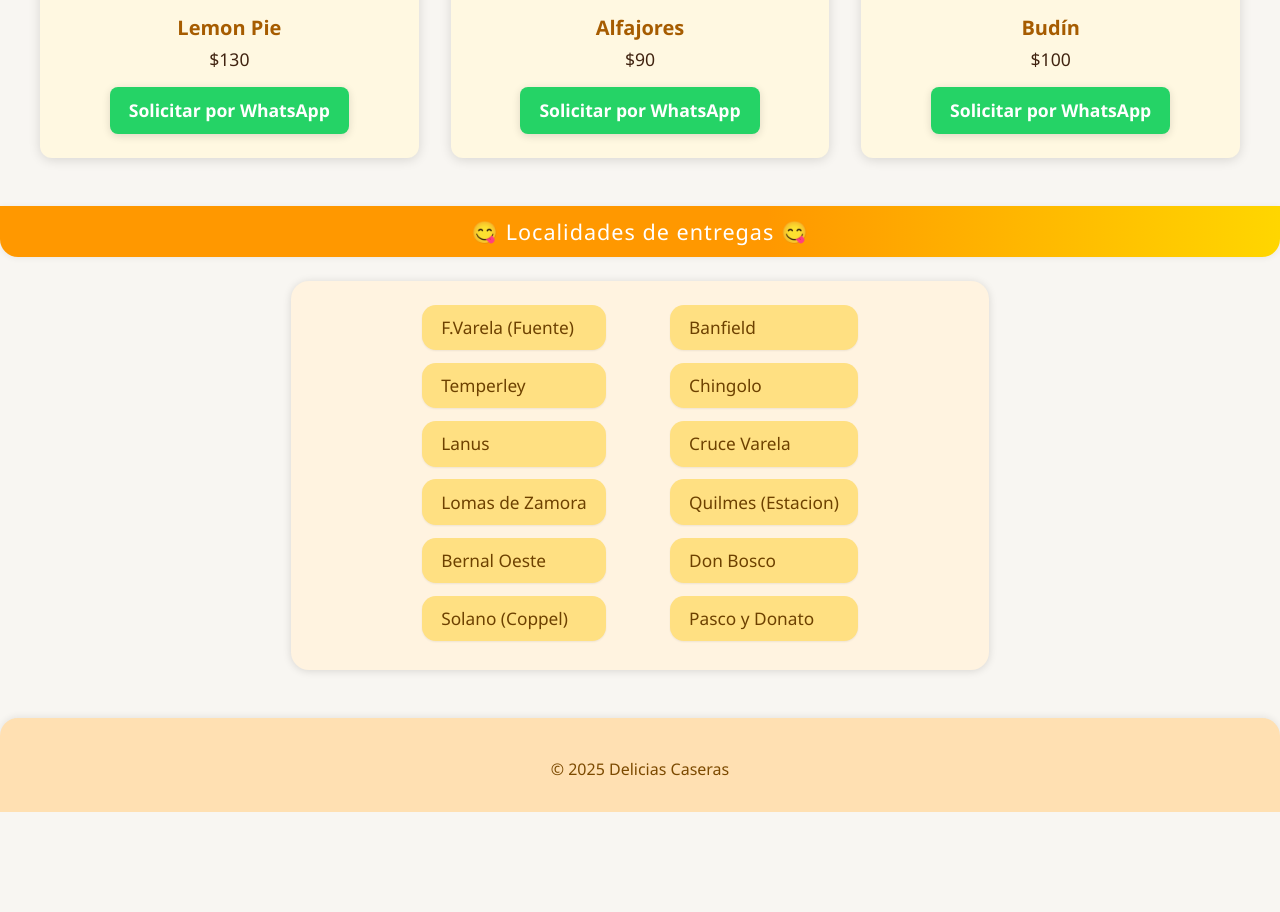
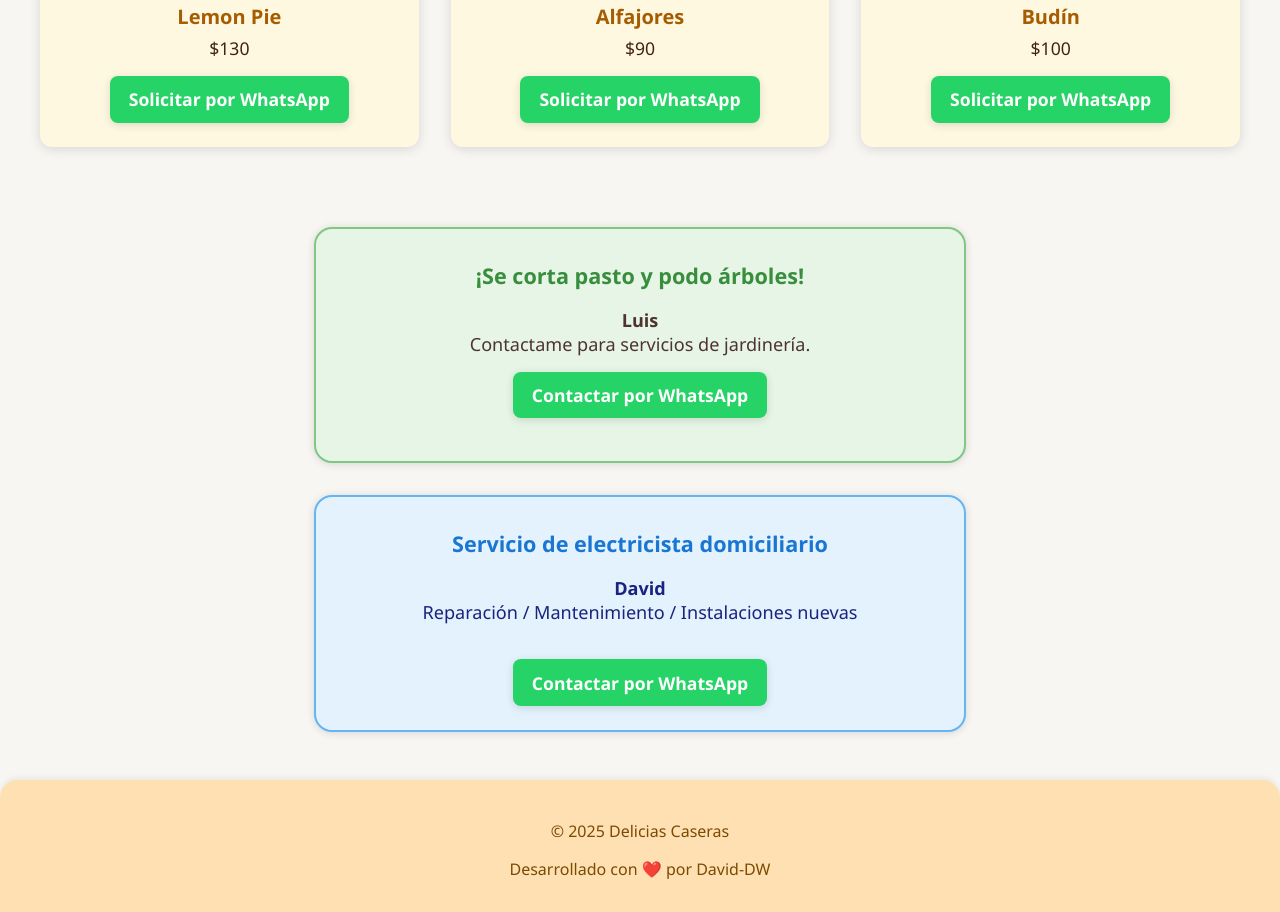
Before and after one commit to davidask611/Delicias-caseras, a plain HTML site: page index.html in a window 1280 px wide. Shown: the part 852-1764 px from the top of the page. Before the commit the page ends 1664 px from the top, so only its background shows below. Drawn offline with Linux system fonts and the light colour scheme.

Commit message:
"publicidad en la web"

```diff
--- a/estilos.css
+++ b/estilos.css
@@ -28,23 +28,11 @@ body {
   color: #a65c00;
 }
 
-.subtitulo {
+.slogan {
   margin: 0.5rem 0 1rem 0;
-  font-size: 1.8rem;
-  letter-spacing: 2px;
-  font-weight: bold;
-}
-
-.subtitulo .amarillo {
-  color: #ffd600;
-}
-
-.subtitulo .rojo {
-  color: #ff5252;
-}
-
-.subtitulo .azul {
-  color: #2979ff;
+  font-size: 1.3rem;
+  letter-spacing: 1px;
+  color: #6d4100;
 }
 
 .header__redes {
@@ -91,39 +79,39 @@ body {
   box-shadow: 0 1px 6px #0001;
 }
 
-.localidades {
-  display: flex;
-  justify-content: center;
-  gap: 4rem;
-  margin: 1.5rem auto 1.5rem auto;
-  max-width: 650px;
-  background: #fff3e0;
+/* Bloque publicidad */
+.publicidad {
+  margin: 2rem auto 0 auto;
+  max-width: 600px;
+  background: #e6f5e6;
   border-radius: 18px;
   box-shadow: 0 1px 8px #0002;
-  padding: 1.5rem 1.5rem 1rem 1.5rem;
-  width: calc(100% - 3rem);
-  /* Asegura que no exceda el ancho del viewport */
+  padding: 2rem 1.5rem 1.5rem 1.5rem;
+  text-align: center;
+  border: 2px solid #81c784;
+}
+.publicidad h2 {
+  margin-top: 0;
+  color: #388e3c;
+  font-size: 1.35rem;
+  font-weight: bold;
+}
+.publicidad p {
+  color: #4e342e;
+  font-size: 1.13rem;
+  margin-bottom: 1.2rem;
 }
 
-.localidades__localidad {
-  list-style: none;
-  padding: 0;
-  margin: 0;
+/* Publicidad electricista: color diferente */
+.publicidad-electricista {
+  background: #e3f2fd;
+  border: 2px solid #64b5f6;
 }
-
-.localidades__localidad li {
-  background: #ffe082;
-  color: #6d4100;
-  margin-bottom: 0.8rem;
-  padding: 0.7rem 1.2rem;
-  border-radius: 14px;
-  font-size: 1.08rem;
-  box-shadow: 0 1px 2px #0001;
-  transition: background 0.18s;
+.publicidad-electricista h2 {
+  color: #1976d2;
 }
-
-.localidades__localidad li:hover {
-  background: #ffd54f;
+.publicidad-electricista p {
+  color: #1a237e;
 }
 
 main {
@@ -214,13 +202,12 @@ footer {
     font-size: 2rem;
   }
 
-  .subtitulo {
-    font-size: 1.5rem;
+  .slogan {
+    font-size: 1.1rem;
   }
 
-  .localidades {
-    flex-direction: column;
-    gap: 2rem;
+  .publicidad {
+    padding: 1.2rem 0.5rem;
   }
 
   #productos-grid {
@@ -231,5 +218,4 @@ footer {
     width: 150px;
     height: 150px;
   }
-
 }
--- a/index.html
+++ b/index.html
@@ -4,52 +4,56 @@
 <head>
   <meta charset="UTF-8">
   <meta name="viewport" content="width=device-width, initial-scale=1">
-  <title>Delicias Caseras - Productos</title>
+  <title>Delicias Caseras | Postres caseros, budines y tortas a domicilio</title>
+  <meta name="description" content="Encontrá los postres más ricos y caseros para acompañar tus mates o café. Budines, tortas, bocados dulces y pan de pancho, ¡con entregas en zona sur!">
+  <meta name="keywords" content="postres caseros, budines, tortas, bocados dulces, pan de pancho, delicias caseras, zona sur, pastelería artesanal, entrega a domicilio">
   <link rel="stylesheet" href="estilos.css">
 </head>
 
 <body>
   <header class="header">
     <h1>Delicias Caseras</h1>
-    <h2 class="subtitulo">
-      <span class="amarillo">Da</span><span class="rojo">Lu</span><span class="azul">Ma</span>
-    </h2>
+    <p class="slogan">Encontrá los postres más ricos para los mates o café</p>
     <div class="header__redes">
       <a href="https://www.instagram.com/delicias_.daluma?utm_source=qr&igshid=MzNlNGNkZWQ4Mg%3D%3D" target="_blank"
         rel="noopener noreferrer">
-        <img src="img/instagram.png" alt="icono-de-instagram">Instagram
+        <img src="img/instagram.png" alt="Instagram de Delicias Caseras">Instagram
       </a>
       <a href="https://www.facebook.com/profile.php?id=61550997084165" target="_blank" rel="noopener noreferrer">
-        <img src="img/facebook.png" alt="icono-de-facebook">Facebook
+        <img src="img/facebook.png" alt="Facebook de Delicias Caseras">Facebook
       </a>
     </div>
   </header>
   <main>
-    <section id="productos-grid"></section>
+    <section id="productos-grid">
+      <!-- Aquí se carga el JS de productos -->
+    </section>
   </main>
-  <p class="entregas-title">
-    &#128523; Localidades de entregas &#128523;
-  </p>
-  <aside class="localidades">
-    <ul class="localidades__localidad">
-      <li>F.Varela (Fuente)</li>
-      <li>Temperley</li>
-      <li>Lanus</li>
-      <li>Lomas de Zamora</li>
-      <li>Bernal Oeste</li>
-      <li>Solano (Coppel)</li>
-    </ul>
-    <ul class="localidades__localidad">
-      <li>Banfield</li>
-      <li>Chingolo</li>
-      <li>Cruce Varela</li>
-      <li>Quilmes (Estacion)</li>
-      <li>Don Bosco</li>
-      <li>Pasco y Donato</li>
-    </ul>
-  </aside>
+
+  <section class="publicidad" aria-label="Publicidad corte de pasto">
+    <h2>¡Se corta pasto y podo árboles!</h2>
+    <p><strong>Luis</strong><br>Contactame para servicios de jardinería. <br>
+    <a class="btn-whatsapp"
+       href="https://wa.me/5491124056199?text=Buenas%20vengo%20de%20Delicias-caseras%20quisiera%20el%20servicio%20de%20cortar%20pasto/arbol"
+       target="_blank" rel="noopener noreferrer">
+      Contactar por WhatsApp
+    </a>
+  </section>
+
+  <section class="publicidad publicidad-electricista" aria-label="Publicidad electricista domiciliario">
+    <h2>Servicio de electricista domiciliario</h2>
+    <p><strong>David</strong><br>
+      Reparación / Mantenimiento / Instalaciones nuevas</p>
+    <a class="btn-whatsapp"
+       href="https://wa.me/541161672700?text=Hola%20vengo%20de%20Delicias-caseras%20y%20quisiera%20consultar%20por%20servicio%20de%20electricista"
+       target="_blank" rel="noopener noreferrer">
+      Contactar por WhatsApp
+    </a>
+  </section>
+
   <footer>
     <p>&copy; 2025 Delicias Caseras</p>
+    <p>Desarrollado con <span style="color: #e53935;">❤️</span> por David-DW</p>
   </footer>
   <script src="productos.js"></script>
 </body>
```
